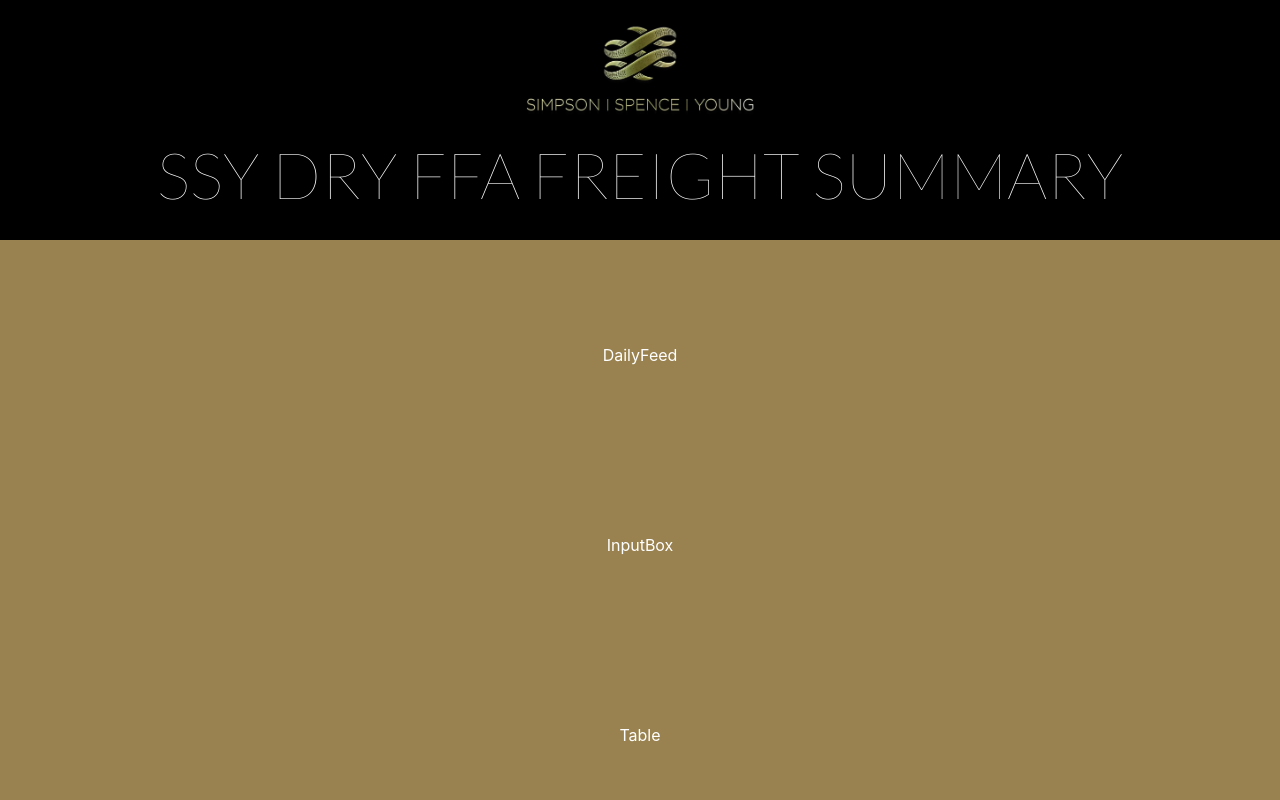
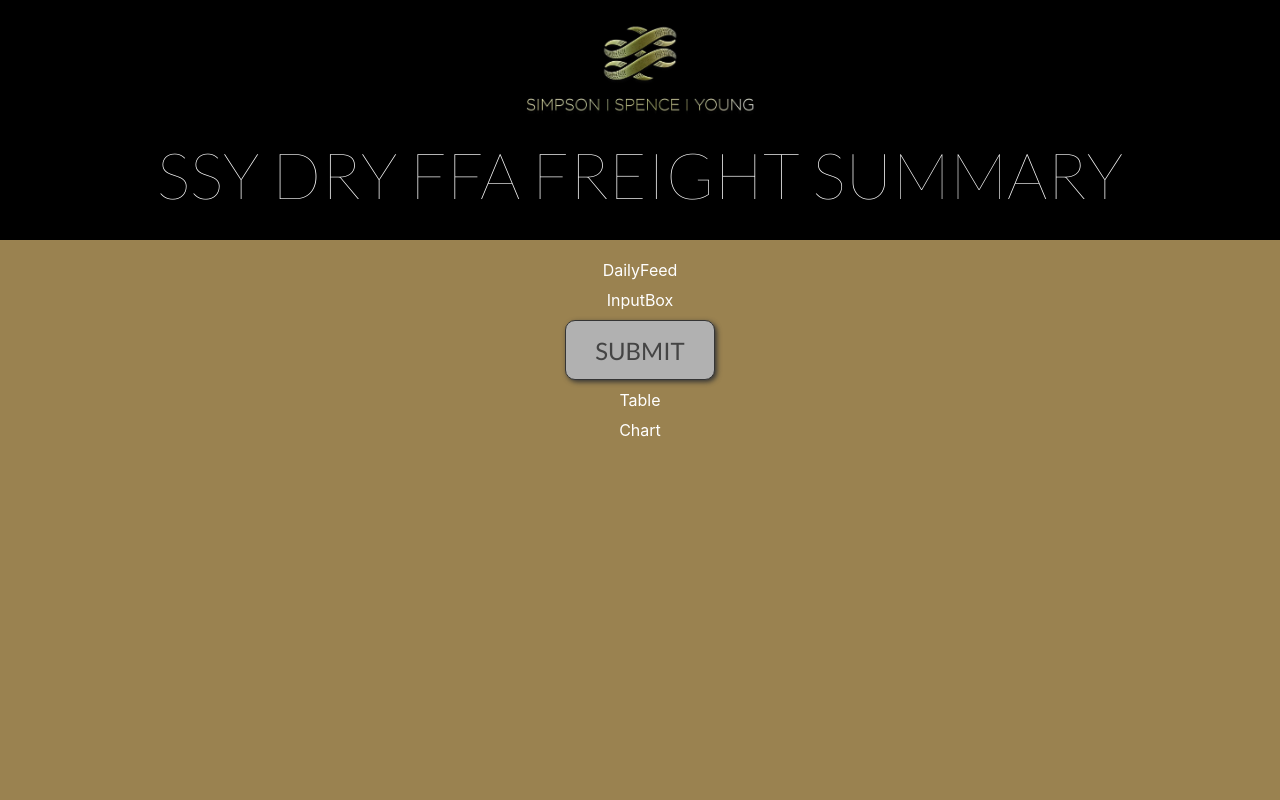
Before and after one commit to BeckyRushton/ssy-test, a React (Create React App) app: page / in a window 1280 px wide. Shown: the top 800 px of the page. Built offline with nearby package versions, Linux system fonts and the light colour scheme.

Commit message:
added styled button component

```diff
--- /dev/null
+++ b/src/components/Button/Button.jsx
@@ -0,0 +1,8 @@
+import React from "react";
+import "./Button.scss";
+
+const Button = ({ buttonText }) => {
+  return <div className="button">{buttonText}</div>;
+};
+
+export default Button;
--- /dev/null
+++ b/src/components/Button/Button.scss
@@ -0,0 +1,23 @@
+@import "../../styles/app.scss";
+.button {
+  height: 60px;
+  width: 150px;
+  padding: 25px;
+  border-radius: 10px;
+  border: 1px solid $almostBlack;
+  color: $darkGrey;
+  background-color: $lightGrey;
+  box-shadow: 2px 2px 5px $almostBlack;
+  display: flex;
+  justify-content: center;
+  align-items: center;
+  font-size: 1.5rem;
+  font-family: $main-font;
+  cursor: pointer;
+}
+.button:hover {
+  background-color: $almostBlack;
+  color: $white;
+  box-shadow: 2px 2px 5px $black;
+  transition: 400ms;
+}
--- a/src/containers/Main/Main.jsx
+++ b/src/containers/Main/Main.jsx
@@ -4,12 +4,14 @@
 import InputBox from "../../components/InputBox/InputBox";
 import Chart from "../../components/Chart/Chart";
 import DailyFeed from "../../components/DailyFeed/DailyFeed";
+import Button from "../../components/Button/Button";
 
 const Main = () => {
   return (
     <div className="main-section">
       <DailyFeed />
       <InputBox />
+      <Button buttonText={"SUBMIT"} />
       <Table />
       <Chart />
     </div>
--- a/src/containers/Main/Main.scss
+++ b/src/containers/Main/Main.scss
@@ -2,8 +2,9 @@
 .main-section {
   display: flex;
   flex-direction: column;
-  justify-content: space-around;
+  gap: 10px;
   align-items: center;
+  justify-content: flex-start;
   background-color: $darkGold;
   width: 100vw;
   height: 100vh;
```
